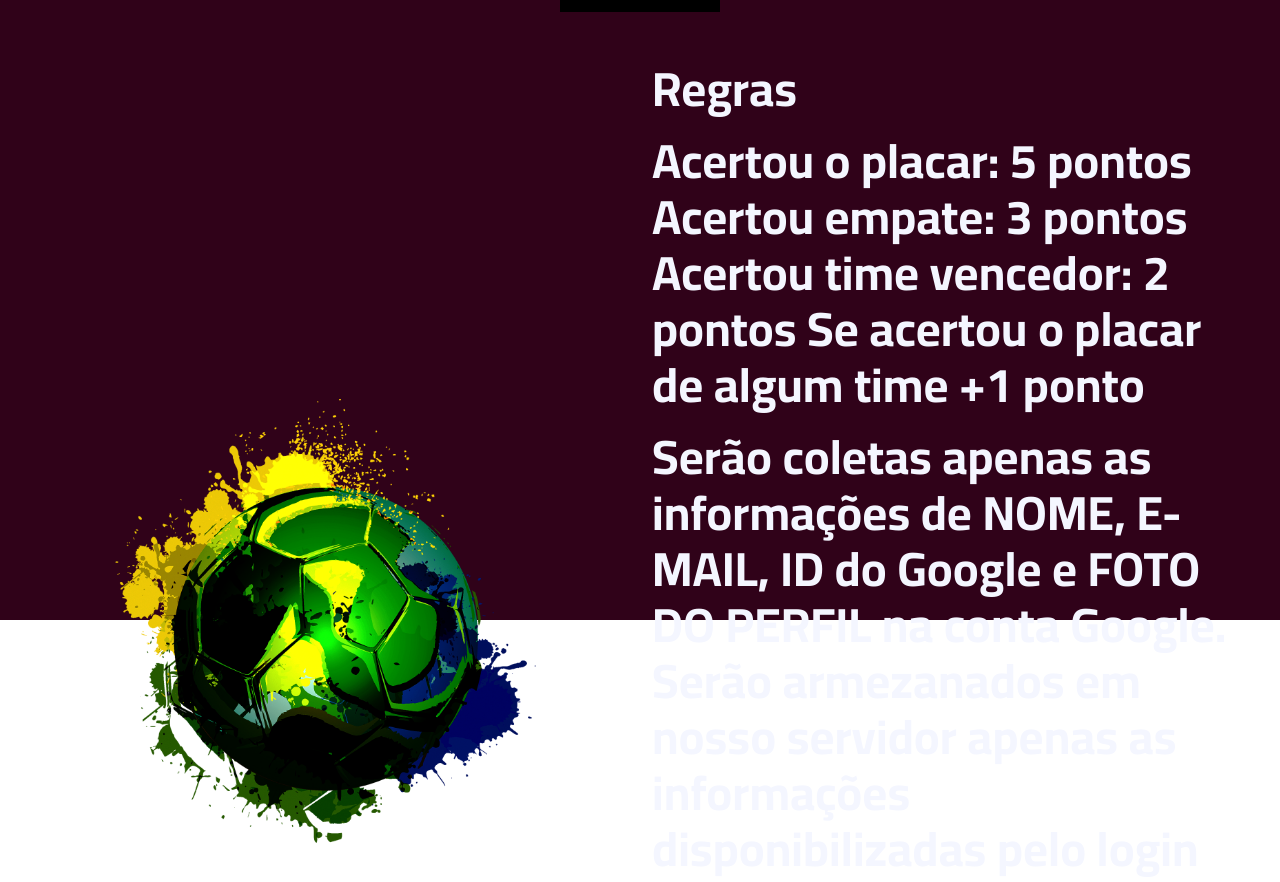
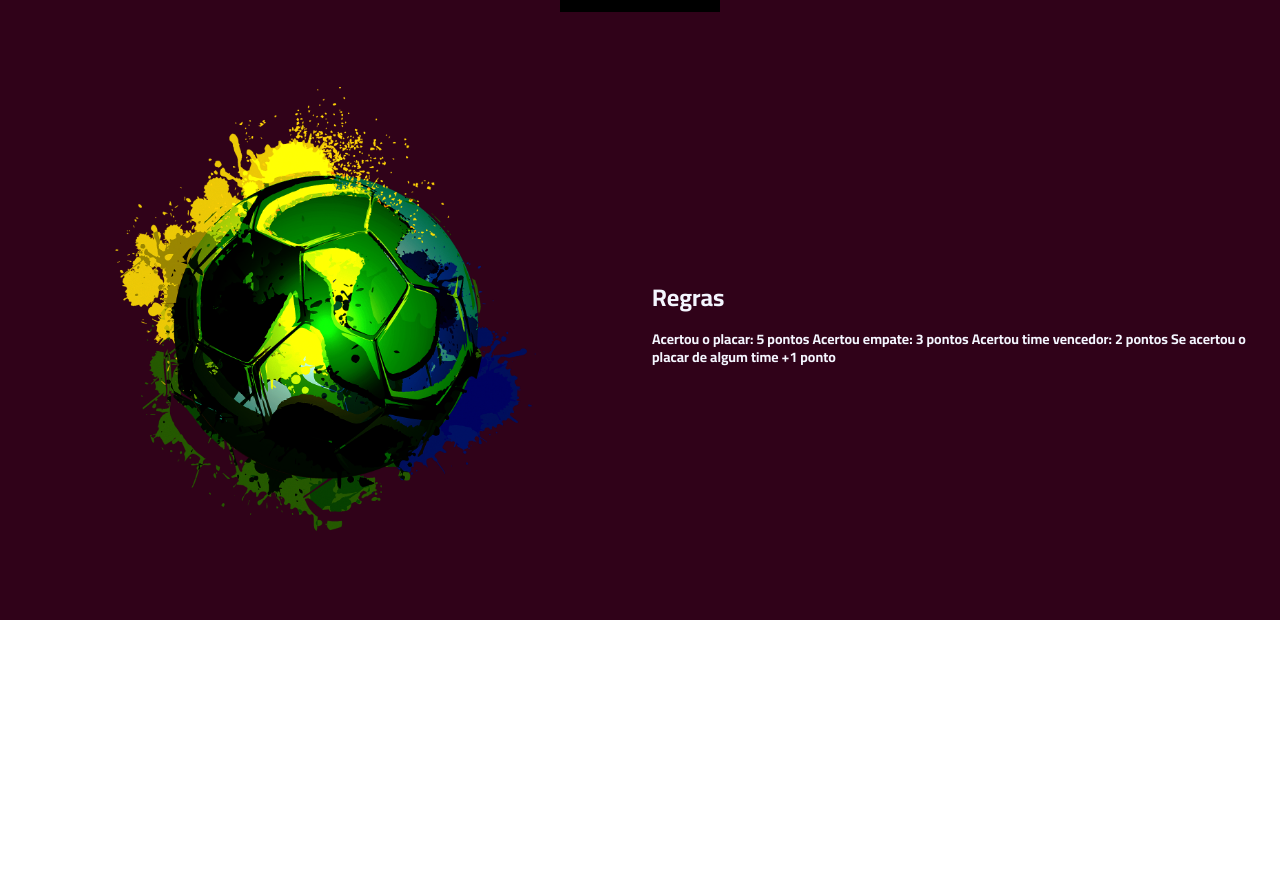
Before and after one commit to Entreportes/natrava-web, a React (Vite) app: page /regras in a window 1280 px wide. Shown: the part 180-1062 px from the top of the page. After the commit the page ends 800 px from the top, so only its background shows below. Built offline with nearby package versions, Linux system fonts and the light colour scheme.

Commit message:
politica de privacidade e regras3

```diff
--- a/src/pages/PoliticaPrivacidade/index.jsx
+++ b/src/pages/PoliticaPrivacidade/index.jsx
@@ -23,10 +23,10 @@ export function Privacidade() {
             </h1>
 
 
-            <h2 className="text-lg text-center font-bold md:text-left md:text-3xl">
+            <h2 className="text-sm text-center font-bold md:text-left md:text-3xl">
                 Ao instalar o app será solicitado o login social utilizando a conda do Google.
             </h2>
-            <h2 className="text-lg text-center font-bold md:text-left md:text-3xl">
+            <h2 className="text-sm text-center font-bold md:text-left md:text-3xl">
                 Serão coletas apenas as informações de NOME, E-MAIL, ID do Google e FOTO DO PERFIL na conta Google. Serão armezanados em nosso servidor apenas as informações disponibilizadas pelo login social
                     nenhuma informação será compartilhada. Essas informações são essenciais para saber quem é o usuário que estará dando os palpites.
 
--- a/src/pages/Regras/index.jsx
+++ b/src/pages/Regras/index.jsx
@@ -18,21 +18,16 @@ export function Regras() {
 
 
           <div className="md:flex-1 flex flex-col space-y-4">
-            <h1 className="text-2xl text-center font-bold md:text-left md:text-3xl">
+            <h1 className="text-2xl text-center font-bold md:text-left md:text-xl">
               Regras
             </h1>
 
 
-            <h2 className="text-lg text-center font-bold md:text-left md:text-3xl">
+            <h2 className="text-sm text-center font-bold md:text-left md:text-sm">
               Acertou o placar:      5 pontos{'\n'}
               Acertou empate:        3 pontos{'\n'}
               Acertou time vencedor: 2 pontos{'\n'}
               Se acertou o placar de algum time +1 ponto
-            </h2>
-            <h2 className="text-lg text-center font-bold md:text-left md:text-3xl">
-                Serão coletas apenas as informações de NOME, E-MAIL, ID do Google e FOTO DO PERFIL na conta Google. Serão armezanados em nosso servidor apenas as informações disponibilizadas pelo login social
-                    nenhuma informação será compartilhada. Essas informações são essenciais para saber quem é o usuário que estará dando os palpites.
-
             </h2>
           </div>
 
--- a/src/pages/index.jsx
+++ b/src/pages/index.jsx
@@ -32,11 +32,11 @@ import { Regras } from "./Regras";
       element: <Dashboard/>,
     },
     {
-      path: "/PoliticaPrivacidade",
+      path: "/politicaPrivacidade",
       element: <Privacidade/>,
     },
     {
-      path: "/Regras",
+      path: "/regras",
       element: <Regras/>,
     },
     {
```
